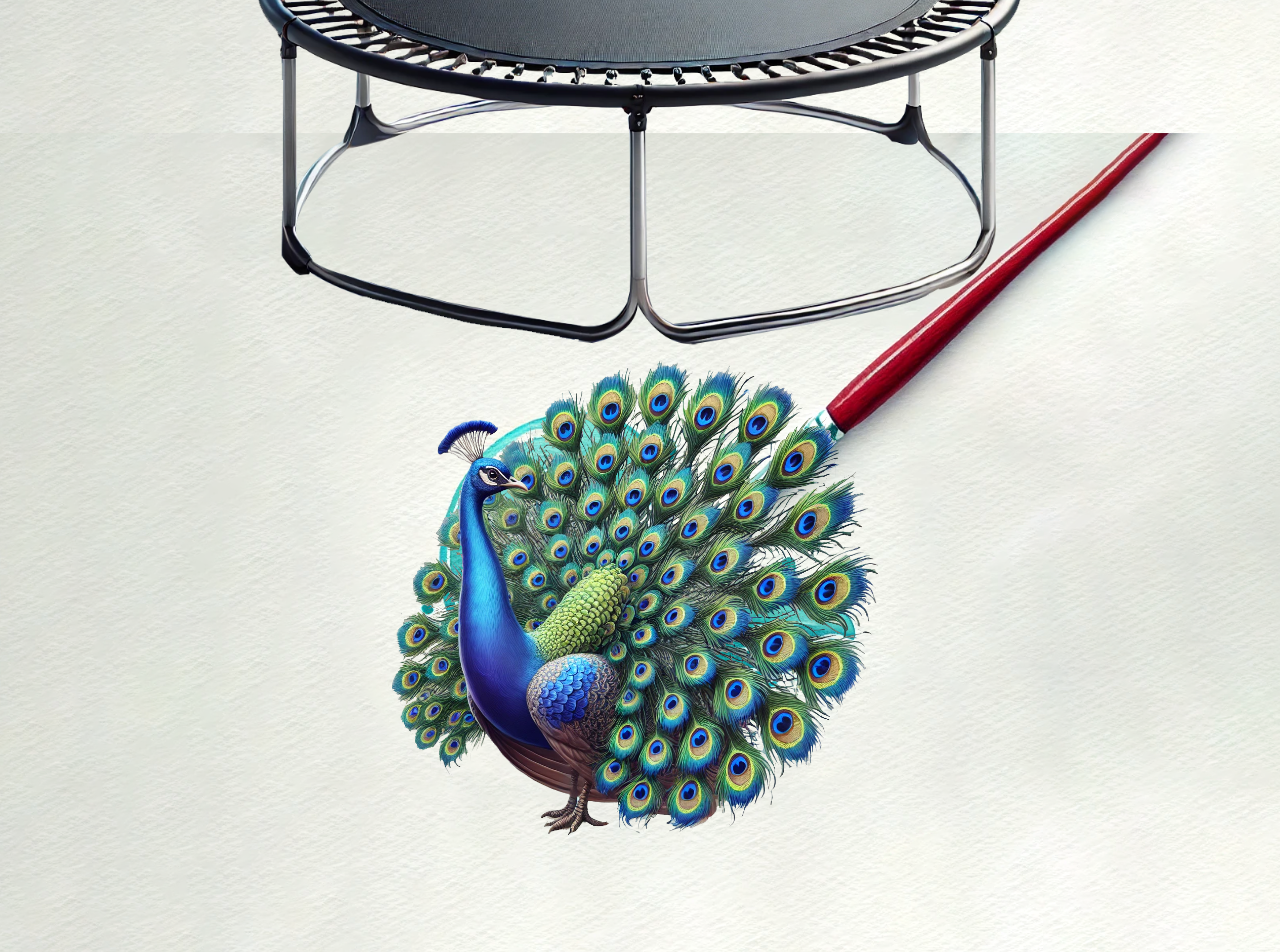
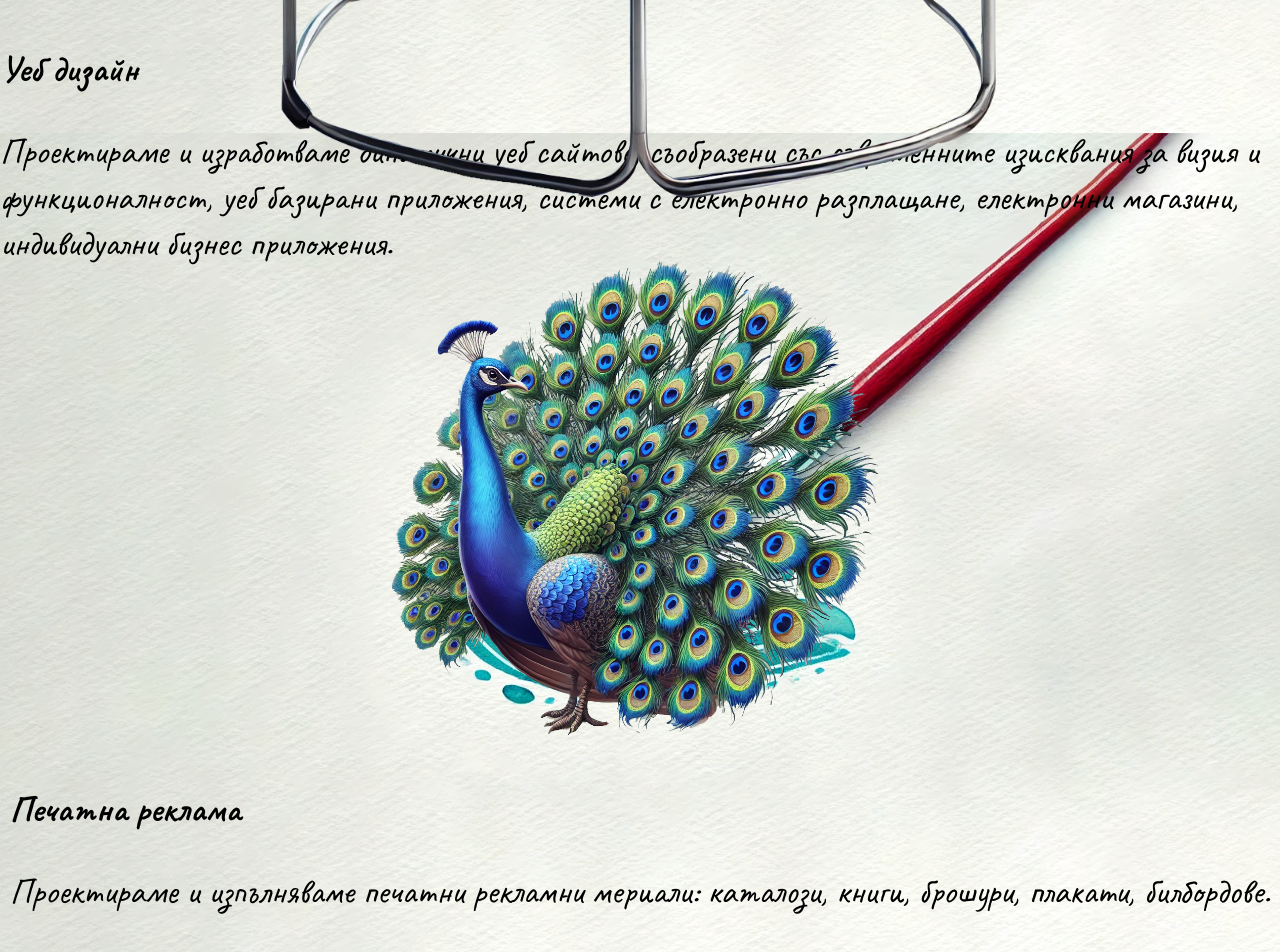
Before and after one commit to lyubomir2712/VTUstudio, a React (Vite) app in the folder VTUstudio/: page / in a window 1280 px wide. Shown: the part 1400-2352 px from the top of the page. Built offline with nearby package versions, Linux system fonts and the light colour scheme.

Commit message:
made slight changes to all sections and footer

```diff
--- a/VTUstudio/src/Components/Footer/Footer.css
+++ b/VTUstudio/src/Components/Footer/Footer.css
@@ -2,3 +2,13 @@
     height: 1.2rem;
     width: auto;
 }
+
+footer.Footer {
+    background-color: #030403;
+    width: 100vw;
+    position: relative;
+    color: white;
+    height: 40px;
+    margin: 0;
+    padding: 0;
+}
--- a/VTUstudio/src/Components/Footer/Footer.jsx
+++ b/VTUstudio/src/Components/Footer/Footer.jsx
@@ -2,6 +2,7 @@ import './Footer.css'
 import {motion} from "framer-motion";
 import bowImg from "../../assets/bow.png"
 import arrowImg from '../../assets/arrow.png'
+import VtuLogoImg from '../../assets/DrawnLogoVTU.png'
 
 
 export default function Footer() {
@@ -9,6 +10,18 @@ export default function Footer() {
         <>
             <img src={bowImg} className={"bowImg"} alt={"bow img"}/>
             <img src={arrowImg} className={"arrowImg"} alt={"arrow img"}/>
+            <h3>Контакти</h3>
+            <p>
+                Адрес: Дряново, п.код: 5370,
+                ул."3-ти март" №12
+                тел.: 0889 77 80 80
+                e-mail: studio@sevenstudio.net</p>
+
+            <img src={VtuLogoImg} className={"logo"} alt={"VTU studio img"}/>
+
+            <footer className={"Footer"}>
+                <p className={"logoText"}>STUDIO</p>
+            </footer>
         </>
     )
 }
--- a/VTUstudio/src/Components/Main/Main.jsx
+++ b/VTUstudio/src/Components/Main/Main.jsx
@@ -54,8 +54,7 @@ export default function Main() {
             >
                 <img className={"keycapImg first-keycap"} src={keycap} alt={"keycap image"}/>
             </motion.div>
+
         </>
-
-
     )
 }
--- a/VTUstudio/src/Components/Navbar/Navbar.css
+++ b/VTUstudio/src/Components/Navbar/Navbar.css
@@ -6,6 +6,7 @@
     background-color: #030403;
     width: 100%;
     box-sizing: border-box;
+
 }
 header{
     position: fixed;
--- a/VTUstudio/src/Components/SectionFour/SectionFour.jsx
+++ b/VTUstudio/src/Components/SectionFour/SectionFour.jsx
@@ -20,6 +20,7 @@ export default function SectionFour() {
             >
                 <img className={"pensilImg"} src={PensilImg} alt={"keycap image"}/>
             </motion.div>
+            <h1>ПОРТФОЛИО</h1>
         </>
     )
 }
--- a/VTUstudio/src/Components/SectionOne/SectionOne.jsx
+++ b/VTUstudio/src/Components/SectionOne/SectionOne.jsx
@@ -17,8 +17,6 @@ export default function SectionOne() {
             >
                 <img src={keycapImg} className={"keycapImg"} alt={"keycap image"}/>
             </motion.div>
-
-
 
 
             <motion.div
@@ -56,6 +54,13 @@ export default function SectionOne() {
             >
                 <img src={TrampolineImg} alt="trampoline img"/>
             </motion.div>
+
+            <h3>Уеб дизайн</h3>
+            <p>
+                Проектираме и изработваме динамични уеб сайтове,
+                съобразени със съвременните изисквания за визия и функционалност,
+                уеб базирани приложения, системи с електронно разплащане, електронни магазини,
+                индивидуални бизнес приложения.</p>
         </>
     )
 }
--- a/VTUstudio/src/Components/SectionThree/SectionThree.jsx
+++ b/VTUstudio/src/Components/SectionThree/SectionThree.jsx
@@ -45,17 +45,16 @@ function SectionThree() {
                 style={{
                     width: '100px',
                     height: '100px',
-                    backgroundColor: 'tomato',
                     margin: '0 auto', // Center the div horizontally within its parent
                     display: 'flex',
                     justifyContent: 'center',
                     alignItems: 'center',
-                    color: 'black',
-                    fontWeight: 'bold',
                     position: 'relative', // Ensure the positioning is relative to the parent
                 }}
             >
-                <img src={GreenButterflyImg} className={"BlueButterflyImg"}/>
+                <img src={GreenButterflyImg} className={"BlueButterflyImg"} alt={"blue butterfly img"}/>
+                <h3>Фотофрафия</h3>
+                <p>Професионални фотографски решения: интериорно и екстериорно заснемане, продуктова фотография.</p>
             </motion.div>
         </>
     )
--- a/VTUstudio/src/Components/SectionTwo/SectionTwo.jsx
+++ b/VTUstudio/src/Components/SectionTwo/SectionTwo.jsx
@@ -21,7 +21,8 @@ export default function SectionTwo() {
             <img src={peacockImg} alt="peacock logo"/>
             </motion.div>
 
-
+            <h3>Печатна реклама</h3>
+            <p>Проектираме и изпълняваме печатни рекламни мериали: каталози, книги, брошури, плакати, билбордове.</p>
         </>
     )
 }
--- a/VTUstudio/src/index.css
+++ b/VTUstudio/src/index.css
@@ -4,6 +4,7 @@ body{
   background-size: 110%;
   background-attachment: fixed;
   margin:0;
+    min-height:100vh;
 }
 
 Main ,Section {
```
